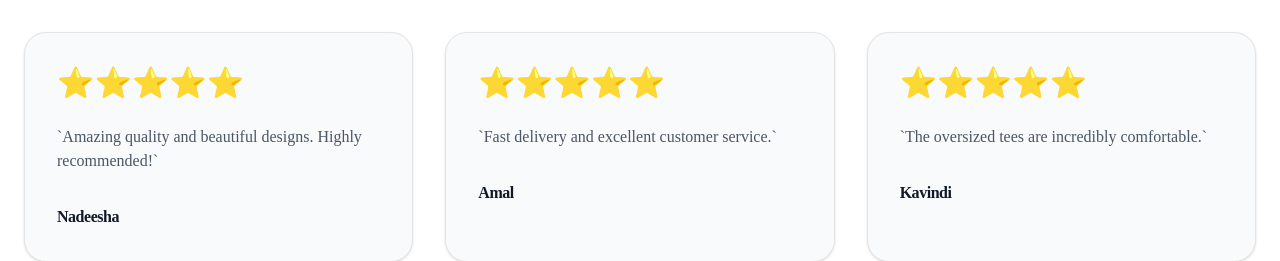
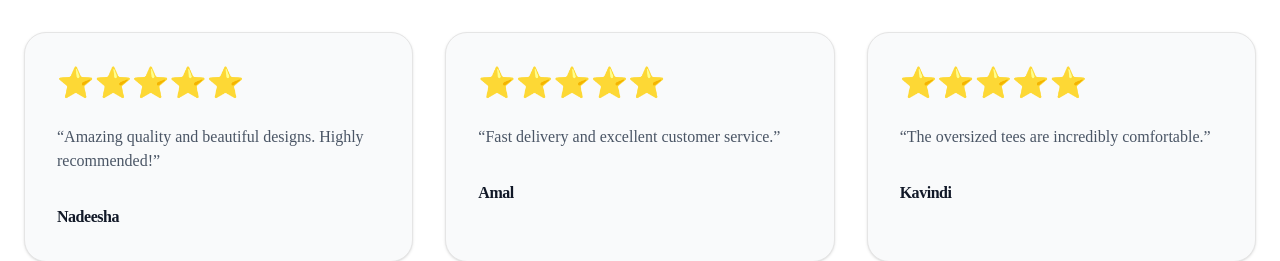
Before and after one commit to Rashini1998/Trendaura, a Next.js app: page / in a window 1280 px wide. Shown: the part 3300-3561 px from the top of the page. Built offline with nearby package versions, Linux system fonts and the light colour scheme.

Commit message:
Add " " to review text

```diff
--- a/components/home/Testimonials.tsx
+++ b/components/home/Testimonials.tsx
@@ -58,7 +58,7 @@ export default function Testimonials() {
 
               <p className="mt-6 text-gray-600">
 
-                `{review.text}`
+                 &ldquo;{review.text}&rdquo;
 
               </p>
 
```
